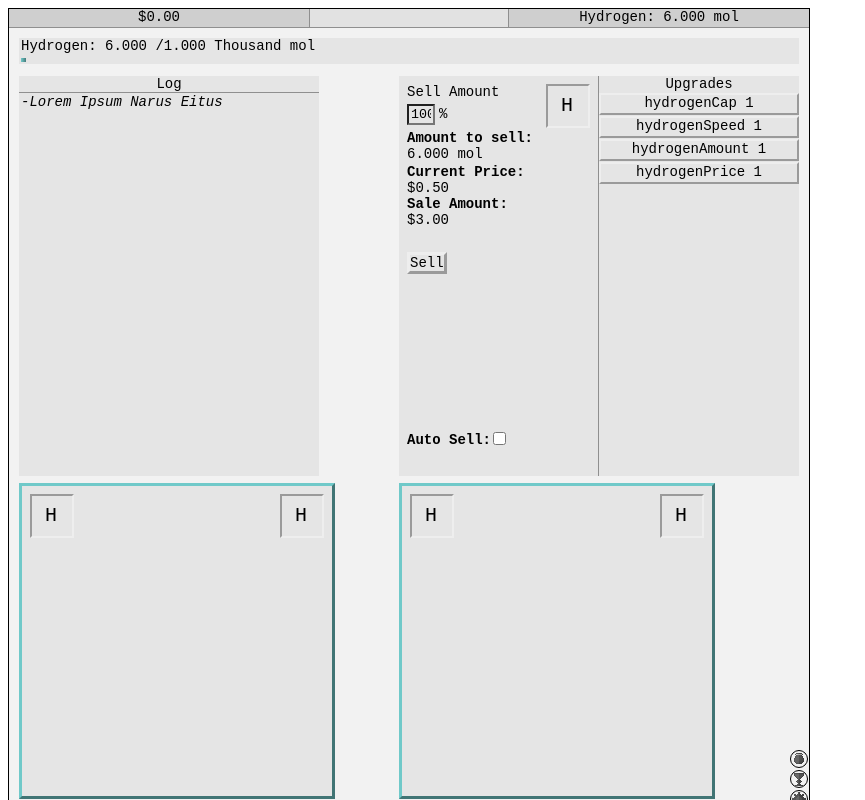
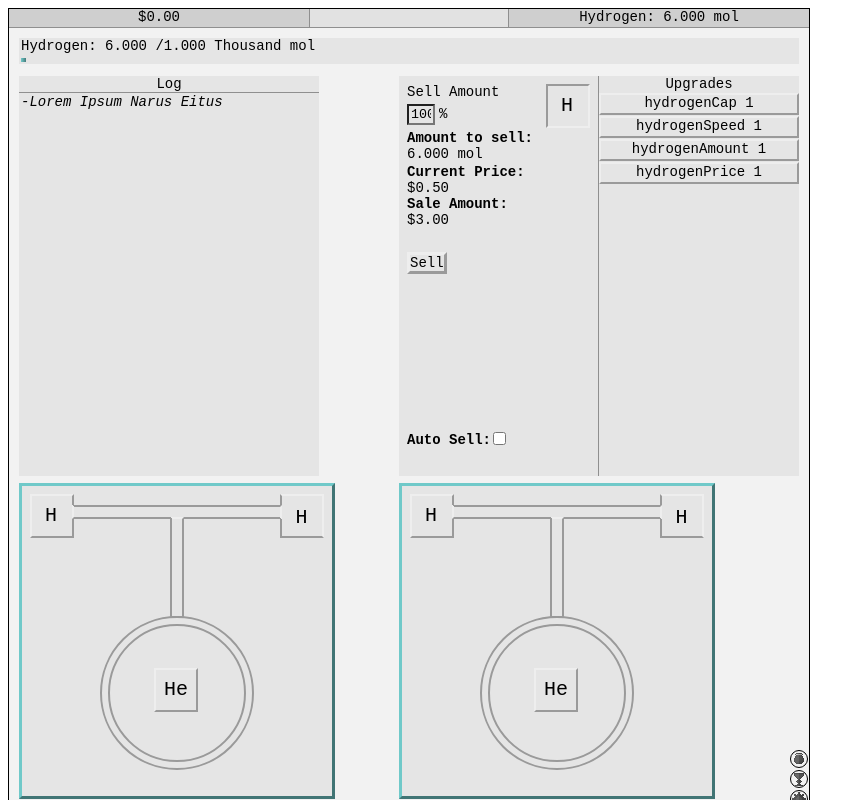
Before and after one commit to Merthew/websiteBackup, a plain HTML site: page HMan/hman.html in a window 1280 px wide. Shown: the whole page, without its empty margins (0-865 px from the left). Drawn offline with Linux system fonts and the light colour scheme.

Commit message:
update to HMAN

```diff
--- a/HMan/hman.html
+++ b/HMan/hman.html
@@ -35,11 +35,19 @@
 				<div id="acceleratorOne">
 					<div id="inputA1A" onclick="setA1Item(1)"><div id="inputA1AText">H</div></div>
 					<div id="inputA1B" onclick="setA1Item(2)"><div id="inputA1BText">H</div></div>
+					<div class="arrowTroughTop"></div>
+					<div class="arrowTroughMid"></div>
+					<div class="acceleratorCircle"></div>
+					<div id="outputA1"><div id="outputA1Text">H</div></div>
 
 				</div>
 				<div id="acceleratorTwo">
 					<div id="inputA2A" onclick="setA2Item(1)"><div id="inputA2AText">H</div></div>
 					<div id="inputA2B" onclick="setA2Item(2)"><div id="inputA2BText">H</div></div>
+					<div class="arrowTroughTop"></div>
+					<div class="arrowTroughMid"></div>
+					<div class="acceleratorCircle"></div>
+					<div id="outputA2"><div id="outputA2Text">H</div></div>
 
 				</div>
 
--- a/HMan/hman.js
+++ b/HMan/hman.js
@@ -666,6 +666,9 @@ function accelerator1Update(){
 	document.getElementById("inputA1A").title = invKey[game.accelerator1Item1];
 	document.getElementById("inputA1BText").innerHTML = shorts[game.accelerator1Item2];
 	document.getElementById("inputA1B").title = invKey[game.accelerator1Item2];
+
+	document.getElementById("outputA1Text").innerHTML = shorts[game.accelerator1Item1 + game.accelerator1Item2 + 1];
+	document.getElementById("outputA1").title = invKey[game.accelerator1Item1 + game.accelerator1Item2 + 1];
 }
 
 function accelerator2Update(){
@@ -678,6 +681,9 @@ function accelerator2Update(){
 	document.getElementById("inputA2A").title = invKey[game.accelerator2Item1];
 	document.getElementById("inputA2BText").innerHTML = shorts[game.accelerator2Item2];
 	document.getElementById("inputA2B").title = invKey[game.accelerator2Item2];
+
+	document.getElementById("outputA2Text").innerHTML = shorts[game.accelerator2Item1 + game.accelerator2Item2 + 1];
+	document.getElementById("outputA2").title = invKey[game.accelerator2Item1 + game.accelerator2Item2 + 1];
 }
 
 function makeSale() {
--- a/HMan/style.css
+++ b/HMan/style.css
@@ -15,8 +15,7 @@ body {
 	-khtml-user-select: none; /* Konqueror HTML */
 	-moz-user-select: none; /* Firefox */
 	-ms-user-select: none; /* Internet Explorer/Edge */
-	user-select: none; /* Non-prefixed version, currently
-                                  supported by Chrome and Opera */
+	user-select: none; /* Non-prefixed version, currently supported by Chrome and Opera */
 }
 
 #topbar {
@@ -388,7 +387,7 @@ body {
 	left: 8px;
 	width: 40px;
 	height: 40px;
-	border: 2px inset;
+	border: 2px outset;
 	font-size: 20px;
 	font-family: monospace;
 	cursor: pointer;
@@ -414,6 +413,7 @@ body {
 	font-size: 20px;
 	font-family: monospace;
 	cursor: pointer;
+	transform: rotate(270deg);
 }
 
 #inputA1BText{
@@ -423,7 +423,7 @@ body {
 	position: absolute;
 	left: 8px;
 	top: 8px;
-
+	transform: rotate(90deg);
 }
 
 #inputA2A{
@@ -432,7 +432,7 @@ body {
 	left: 8px;
 	width: 40px;
 	height: 40px;
-	border: 2px inset;
+	border: 2px outset;
 	font-size: 20px;
 	font-family: monospace;
 	cursor: pointer;
@@ -458,6 +458,7 @@ body {
 	font-size: 20px;
 	font-family: monospace;
 	cursor: pointer;
+	transform: rotate(270deg);
 }
 
 #inputA2BText{
@@ -467,10 +468,48 @@ body {
 	position: absolute;
 	left: 8px;
 	top: 8px;
-
+	transform: rotate(90deg);
 }
 
+#outputA1 {
+	position: absolute;
+	top: 182px;
+	left: 132px;
+	width: 40px;
+	height: 40px;
+	border: 2px outset;
+	font-size: 20px;
+	font-family: monospace;
+}
 
+#outputA1Text {
+	text-align:center;
+	width: 22px;
+	height: 23px;
+	position: absolute;
+	left: 8px;
+	top: 8px;
+}
+
+#outputA2 {
+	position: absolute;
+	top: 182px;
+	left: 132px;
+	width: 40px;
+	height: 40px;
+	border: 2px outset;
+	font-size: 20px;
+	font-family: monospace;
+}
+
+#outputA2Text {
+	text-align:center;
+	width: 22px;
+	height: 23px;
+	position: absolute;
+	left: 8px;
+	top: 8px;
+}
 
 /*
 *Settings page.
@@ -551,3 +590,50 @@ td {
 	border: 0px solid #000;
 	cursor: default;
 }
+
+.arrowTroughTop{
+	position:absolute;
+	border-top: 2px inset;
+	border-bottom: 2px outset;
+	border-left: 2px outset;
+	border-right: 2px inset;
+	left: 50px;
+	top: 19px;
+	width: 206px;
+	height: 10px;
+}
+
+.arrowTroughMid {
+	position:absolute;
+	border-top: 2px outset;
+	border-bottom: 2px outset;
+	border-left: 2px inset;
+	border-right: 2px outset;
+	left: 148px;
+	top: 31px;
+	width: 10px;
+	height: 97px;
+}
+
+.acceleratorCircle {
+	position: absolute;
+	left: 78px;
+	top: 130px;
+	border: 2px solid #9A9A9A;
+	border-radius: 50%;
+	width: 150px;
+	height: 150px;
+}
+
+.acceleratorCircle:before {
+	background: none;
+	border: 2px solid #9A9A9A;
+	border-radius: 50%;
+	content: "";
+	display: block;
+	position: absolute;
+	top: 6px;
+	left: 6px;
+	right: 6px;
+	bottom: 6px;
+}
```
Also changed, not shown: index.html (+5 -5 lines), style.css (+38 -0 lines).
